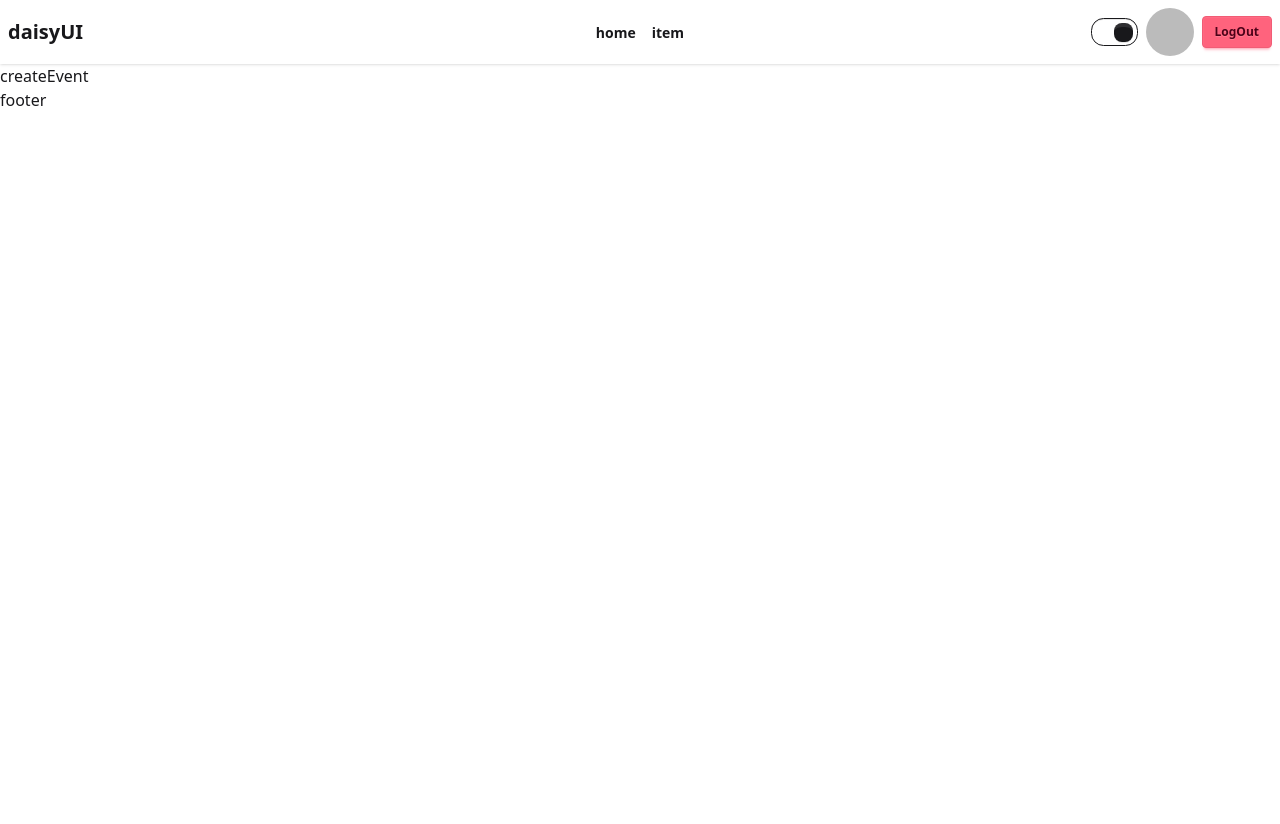
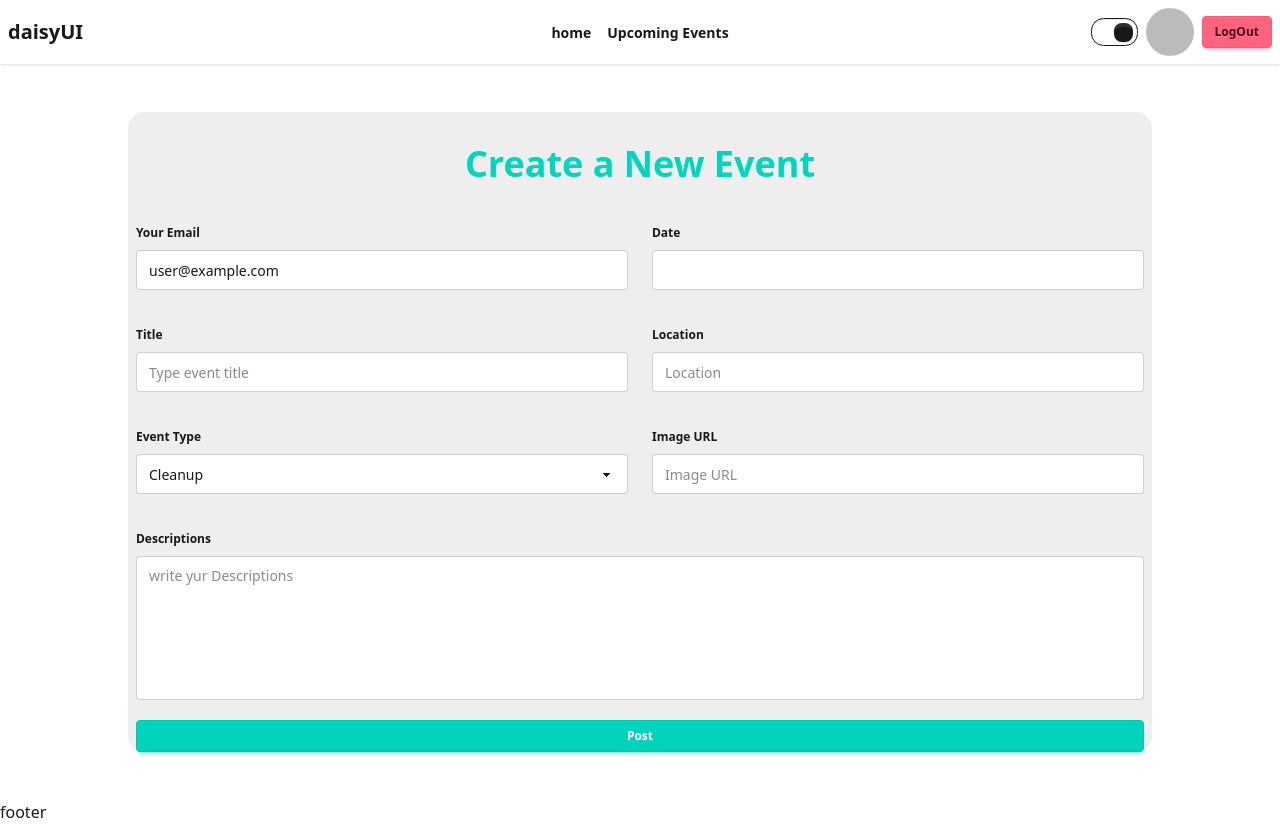
Before and after one commit to NazmulhaqueD/social-event-platform, a React (Vite) app: page /createEvent in a window 1280 px wide. Before the commit the page ends 800 px from the top, so only its background shows below. Built offline with nearby package versions, Linux system fonts and the light colour scheme; no server answers; sample sign-in values are in the browser's storage.

Commit message:
eventDetails page done

```diff
--- a/index.html
+++ b/index.html
@@ -4,7 +4,7 @@
     <meta charset="UTF-8" />
     <link rel="icon" type="image/svg+xml" href="/vite.svg" />
     <meta name="viewport" content="width=device-width, initial-scale=1.0" />
-    <title>Vite + React</title>
+    <title>Social Serve</title>
   </head>
   <body>
     <div id="root"></div>
--- a/package.json
+++ b/package.json
@@ -11,8 +11,11 @@
   },
   "dependencies": {
     "@tailwindcss/vite": "^4.1.8",
+    "axios": "^1.9.0",
+    "date-fns": "^4.1.0",
     "firebase": "^11.9.1",
     "react": "^19.1.0",
+    "react-datepicker": "^8.4.0",
     "react-dom": "^19.1.0",
     "react-router": "^7.6.2",
     "react-toastify": "^11.0.5",
--- a/src/components/Navbar/Navbar.jsx
+++ b/src/components/Navbar/Navbar.jsx
@@ -1,5 +1,5 @@
 import React, { useContext, useEffect, useState } from 'react';
-import {  NavLink } from 'react-router';
+import { NavLink } from 'react-router';
 import { AuthContext } from '../../contexts/AuthContext/AuthProvider';
 import { toast } from 'react-toastify';
 
@@ -26,7 +26,7 @@ const Navbar = () => {
 
     const links = <>
         <NavLink to='/'>home</NavLink>
-        <NavLink to='/item'>item</NavLink>
+        <NavLink to='/upcomingEvents'>Upcoming Events</NavLink>
     </>
 
     return (
--- a/src/layout/MainLayout.jsx
+++ b/src/layout/MainLayout.jsx
@@ -7,7 +7,9 @@ const MainLayout = () => {
     return (
         <div>
             <Navbar></Navbar>
-            <Outlet></Outlet>
+            <div className='lg:max-w-11/12 mx-auto p-2 md:p-4'>
+                <Outlet></Outlet>
+            </div>
             <Footer></Footer>
         </div>
     );
--- a/src/page/CreateEvent/CreateEvent.jsx
+++ b/src/page/CreateEvent/CreateEvent.jsx
@@ -1,9 +1,89 @@
-import React from 'react';
+import React, { useContext, useState } from 'react';
+import { AuthContext } from '../../contexts/AuthContext/AuthProvider';
+import axios from 'axios';
+import Swal from 'sweetalert2';
+import DatePicker from 'react-datepicker';
+import 'react-datepicker/dist/react-datepicker.css';
+
 
 const CreateEvent = () => {
+
+    const { user } = useContext(AuthContext);
+
+    const [eventDate, setEventDate] = useState(null);
+
+    const handleCreateEvent = (e) => {
+        e.preventDefault();
+        const form = e.target;
+        const formData = new FormData(form);
+        const eventsInfo = Object.fromEntries(formData.entries());
+        eventsInfo.eventDate = eventDate;
+
+        // Event data save in the mongodb database
+        axios.post('http://localhost:5000/events', eventsInfo)
+            .then(result => {
+                if (result?.data.insertedId) {
+                    Swal.fire({
+                        icon: "success",
+                        title: 'You are created a event successfully!!',
+                        showConfirmButton: false,
+                        timer: 2000
+                    });
+                }
+                console.log(result.data)
+            })
+            .catch(error => {
+                console.log(error.message)
+            })
+    }
+
     return (
-        <div>
-            createEvent
+        <div className='max-w-5xl mx-auto my-8 bg-base-300 rounded-2xl pt-8 px-2'>
+            <h1 className='text-2xl md:text-4xl text-center font-bold text-teal-400 mb-8'>Create a New Event</h1>
+            <form onSubmit={handleCreateEvent}>
+                <div className='grid grid-cols-1 md:grid-cols-2 gap-6'>
+                    <fieldset className="fieldset">
+                        <legend className="fieldset-legend">Your Email</legend>
+                        <input type="email" className="input w-full" name='creator' value={user?.email} />
+                    </fieldset>
+                    <fieldset className="fieldset">
+                        <legend className="fieldset-legend">Date</legend>
+                        <DatePicker
+                            selected={eventDate}
+                            onChange={(date) => setEventDate(date)}
+                            minDate={new Date()}
+                            withPortal
+                            className="input w-full"
+                        ></DatePicker>
+                    </fieldset>
+                    <fieldset className="fieldset">
+                        <legend className="fieldset-legend">Title</legend>
+                        <input type="text" className="input w-full" name='title' placeholder="Type event title" />
+                    </fieldset>
+                    <fieldset className="fieldset">
+                        <legend className="fieldset-legend">Location</legend>
+                        <input type="text" className="input w-full" name='location' placeholder="Location" />
+                    </fieldset>
+                    <fieldset className="fieldset">
+                        <legend className="fieldset-legend">Event Type</legend>
+                        <select defaultValue="Pick a color" name='eventType' className="select w-full">
+                            <option disabled={true}>Event Type</option>
+                            <option>Cleanup</option>
+                            <option>Plantation</option>
+                            <option>Donation</option>
+                        </select>
+                    </fieldset>
+                    <fieldset className="fieldset">
+                        <legend className="fieldset-legend">Image URL</legend>
+                        <input type="text" className="input w-full" name='photoURL' placeholder="Image URL" />
+                    </fieldset>
+                    <fieldset className="fieldset md:col-span-2">
+                        <legend className="fieldset-legend">Descriptions</legend>
+                        <textarea className="textarea resize-none w-full" rows={6} name='Descriptions' placeholder="write yur Descriptions"></textarea>
+                    </fieldset>
+                </div>
+                <button type='submit' className="btn btn-accent w-full btn-sm mt-4 text-white">Post</button>
+            </form>
         </div>
     );
 };
--- /dev/null
+++ b/src/page/EventDetails.jsx
@@ -0,0 +1,40 @@
+import axios from 'axios';
+import React, { useEffect, useState } from 'react';
+import { useParams } from 'react-router';
+
+const EventDetails = () => {
+
+    const { id } = useParams();
+    const [event, setEvent] = useState(null)
+    console.log(event)
+
+    useEffect(() => {
+        axios.get(`http://localhost:5000/eventDetails/${id}`)
+            .then(result => {
+                setEvent(result.data)
+            })
+    }, [id])
+
+    return (
+        <div className="card bg-base-300 max-w-md mx-auto flex flex-col gap-4 h-full p-2 shadow-lg">
+            <figure>
+                <img
+                    className='w-full h-[300px] rounded-xl'
+                    src={event?.photoURL}
+                    alt="Shoes" />
+            </figure>
+            <div className="flex flex-col gap-3 flex-grow">
+                <h2 className="card-title font-semibold text-xl">{event?.title}</h2>
+                <span><p className='text-xl italic font-thin'>{event?.location}</p></span>
+                <h2>{new Date(event?.eventDate).toDateString()}</h2>
+                <p>{event?.eventType}</p>
+                <p className='py-2 italic font-thin'>{event?.Descriptions}</p>
+            </div>
+            <div className="card-actions justify-center mt-auto">
+                <button className="btn btn-primary w-full mt-4">View Event</button>
+            </div>
+        </div>
+    );
+};
+
+export default EventDetails;
--- /dev/null
+++ b/src/page/UpcomingEvents.jsx
@@ -0,0 +1,37 @@
+import React from 'react';
+import { NavLink, useLoaderData } from 'react-router';
+
+const UpcomingEvents = () => {
+
+    const events = useLoaderData();
+    console.log(events)
+
+    return (
+        <div className='bg-base-200 md:p-4 rounded-2xl'>
+            <h1 className='text-2xl md:text-4xl py-8 text-center text-teal-400 font-bold'>Upcoming Events</h1>
+            <div className='grid grid-cols-1 md:grid-cols-2 lg:grid-cols-3 gap-6'>
+                {
+                    events.map(event => <div key={event._id} className="card bg-base-300 w-full flex flex-col gap-4 h-full min-h-[450px] p-2 shadow-lg">
+                        <figure>
+                            <img
+                                className='w-full h-[300px] rounded-xl'
+                                src={event?.photoURL}
+                                alt="Shoes" />
+                        </figure>
+                        <div className="flex flex-col gap-3 flex-grow">
+                            <h2 className="card-title font-semibold text-xl">{event.title}</h2>
+                            <span><p className='text-xl italic font-thin'>{event.location}</p></span>
+                            <h2>{new Date(event.eventDate).toDateString()}</h2>
+                            <p>{event.eventType}</p>
+                        </div>
+                        <div className="card-actions justify-center mt-auto">
+                            <NavLink to={`/eventDetails/${event._id}`} className="btn btn-primary w-full mt-4">View Event</NavLink>
+                        </div>
+                    </div>)
+                }
+            </div>
+        </div>
+    );
+};
+
+export default UpcomingEvents;
--- a/src/route/Router.jsx
+++ b/src/route/Router.jsx
@@ -6,6 +6,9 @@ import Login from "../page/Login/Login";
 import ErrorPage from "../page/ErrorPage/ErrorPage";
 import PrivateRoute from "./PrivateRoute";
 import CreateEvent from "../page/CreateEvent/CreateEvent";
+import UpcomingEvents from "../page/UpcomingEvents";
+import Loader from "../components/Loader";
+import EventDetails from "../page/EventDetails";
 
 export const router = createBrowserRouter([
     {
@@ -17,12 +20,18 @@ export const router = createBrowserRouter([
                 element: <Home></Home>
             },
             {
+                path: '/upcomingEvents',
+                loader: () => fetch('http://localhost:5000/events'),
+                hydrateFallbackElement: <Loader></Loader>,
+                element: <UpcomingEvents></UpcomingEvents>
+            },
+            {
+                path:'/eventDetails/:id',
+                element: <PrivateRoute><EventDetails></EventDetails></PrivateRoute>
+            },
+            {
                 path: '/createEvent',
                 element: <PrivateRoute><CreateEvent></CreateEvent></PrivateRoute>
-            },
-            {
-                path: '/item',
-                element: <PrivateRoute><p>item page</p></PrivateRoute>
             },
             {
                 path: '/register',
```
Also changed, not shown: 1 other file (tests, documents, lock files or other folders).
